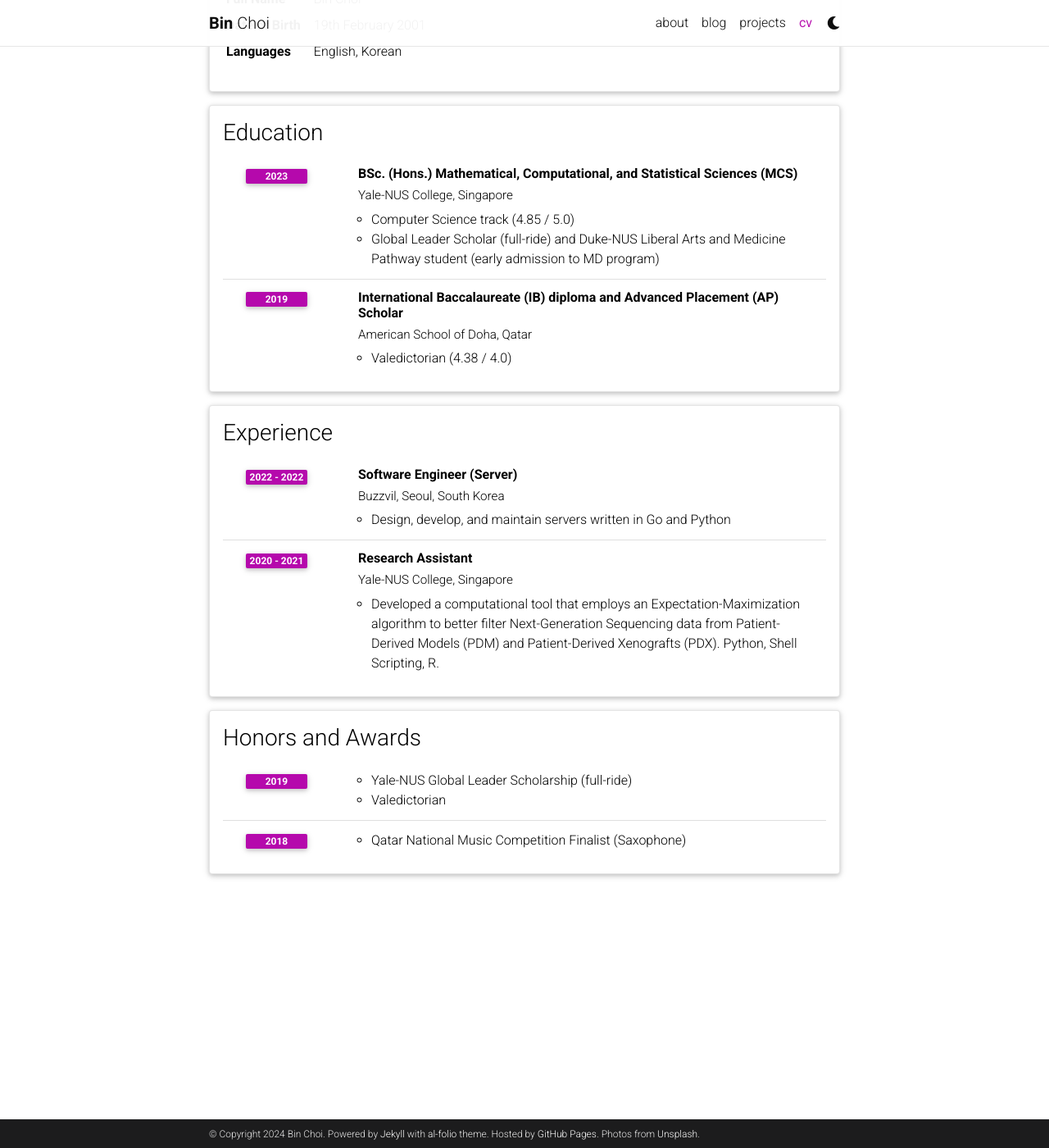
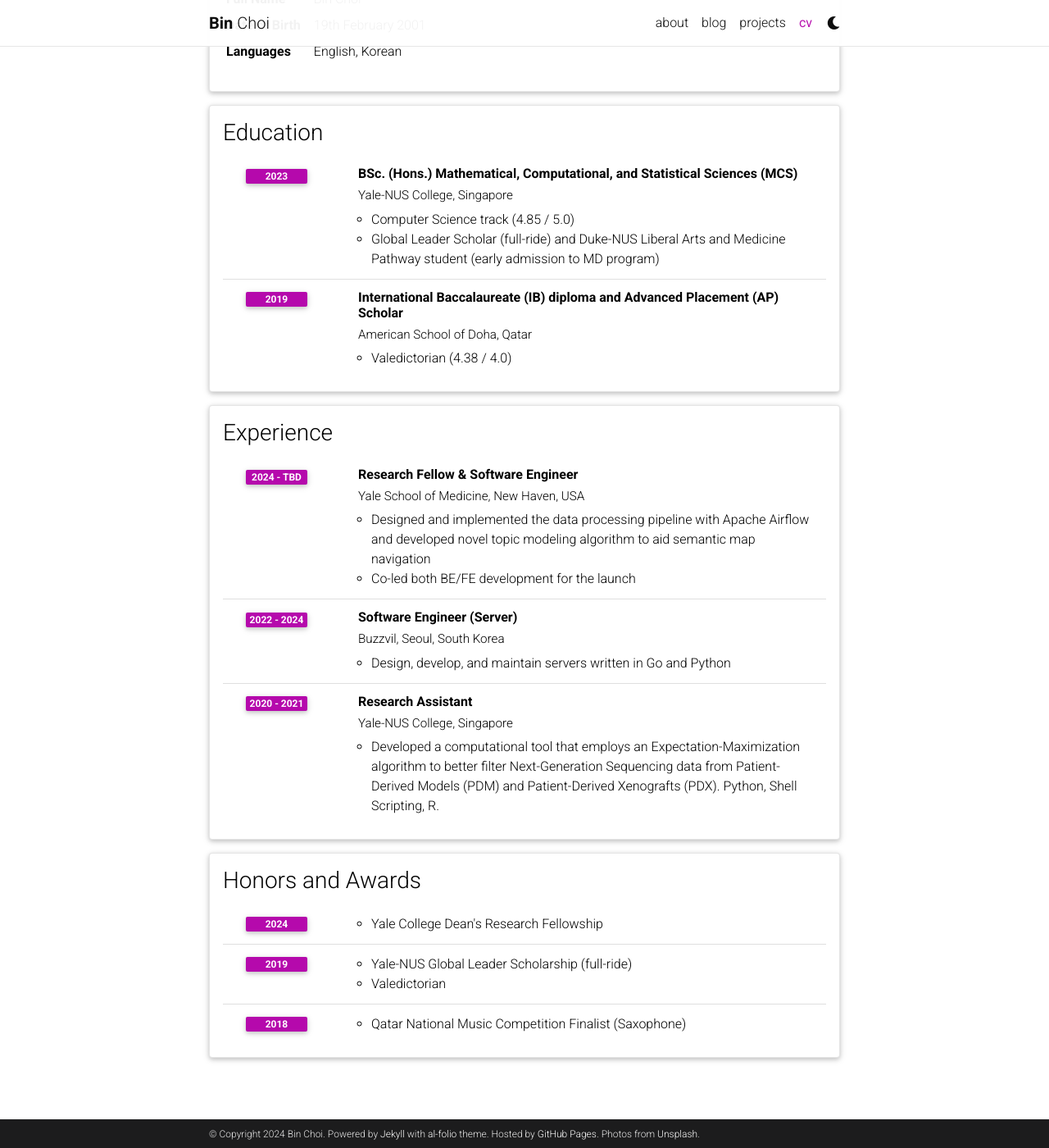
Before and after one commit to binchoi/binchoi.github.io, a Jekyll site: the page built from _pages/cv.md, in a window 1280 px wide and 1400 px high, scrolled down 264 px. Shown: the whole window at 82% size. Built offline with Jekyll 4.4.1, drawn with Linux system fonts in a browser that asks for light colours; comment, search, counter and statistics services are not loaded; a style sheet for code colours, icons or effects is not loaded.

Commit message:
Add updates

```diff
--- a/_config.yml
+++ b/_config.yml
@@ -145,7 +145,7 @@ collections:
     permalink: /projects/:path/
 
 news_scrollable: false # adds a vertical scroll bar if there are more than 3 news items
-news_limit: 5 # leave blank to include all the news in the `_news` folder
+news_limit: 6 # leave blank to include all the news in the `_news` folder
 
 # -----------------------------------------------------------------------------
 # Jekyll settings
--- a/_data/cv.yml
+++ b/_data/cv.yml
@@ -26,9 +26,16 @@
 - title: Experience
   type: time_table
   contents:
+    - title: Research Fellow & Software Engineer
+      institution: Yale School of Medicine, New Haven, USA
+      year: 2024 - TBD
+      description:
+        - Designed and implemented the data processing pipeline with Apache Airflow and developed novel topic modeling algorithm to aid semantic map navigation
+        - Co-led both BE/FE development for the launch
+
     - title: Software Engineer (Server)
       institution: Buzzvil, Seoul, South Korea
-      year: 2022 - 2022
+      year: 2022 - 2024
       description:
         - Design, develop, and maintain servers written in Go and Python
         # - Kakao TF — Implemented the server-side components of Kakaopay's Pointwall (OAuth, Login-flow, bridge page, daily reward, welcome reward...)
@@ -66,6 +73,9 @@
 - title: Honors and Awards
   type: time_table
   contents:
+    - year: 2024
+      items:
+        - Yale College Dean's Research Fellowship
     - year: 2019
       items:
         - Yale-NUS Global Leader Scholarship (full-ride)
```
Also changed, not shown: _pages/about.md (+6 -4 lines), 1 other file.
